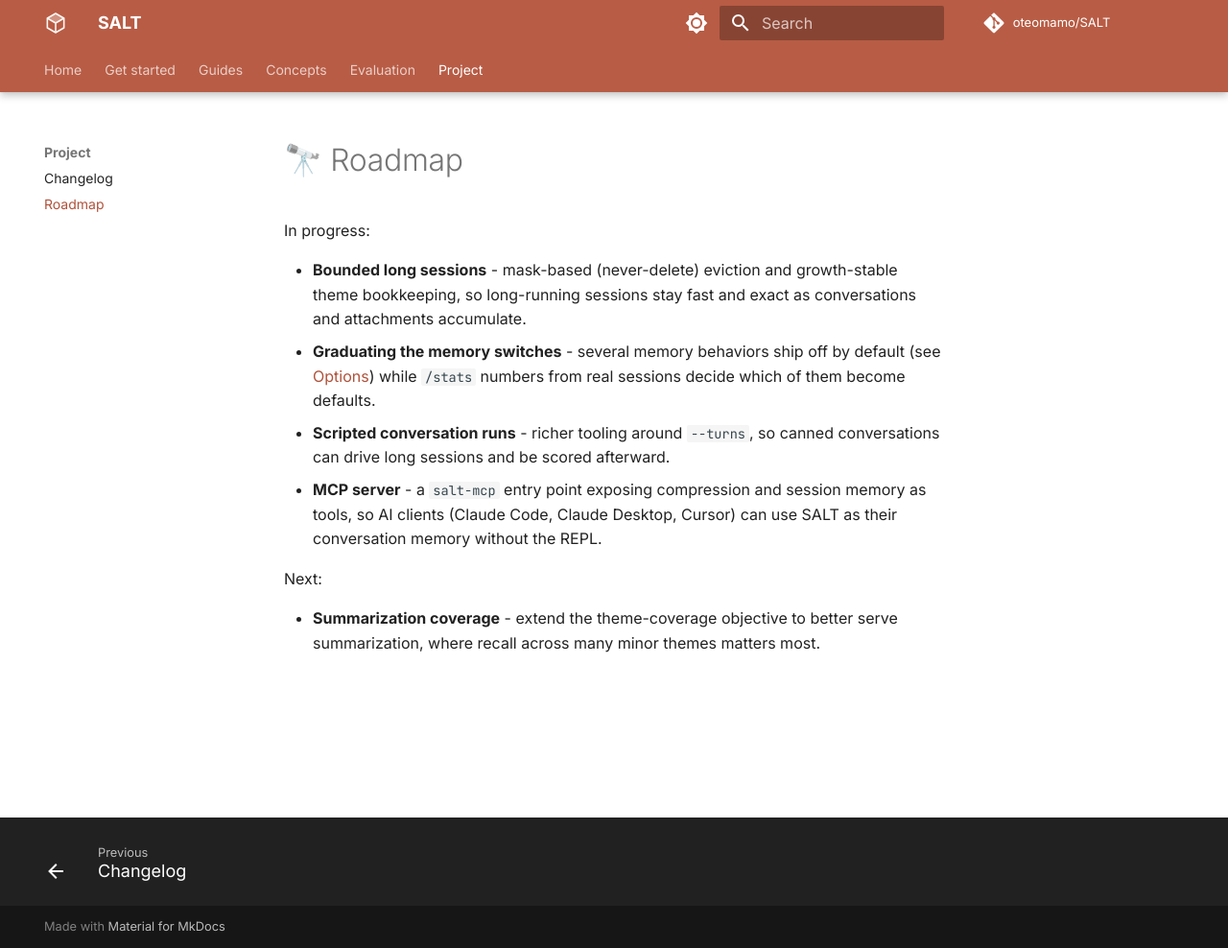
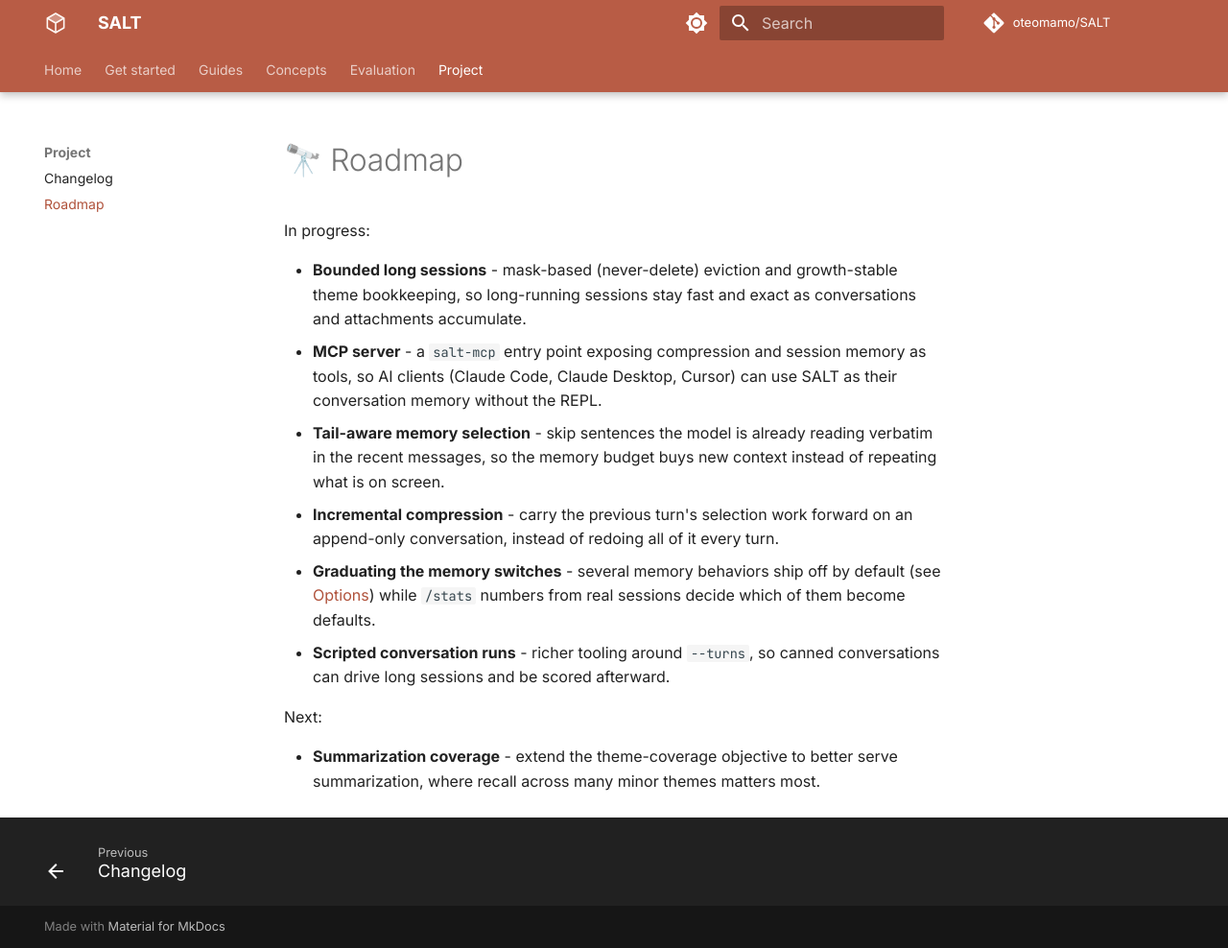
Before and after one commit to oteomamo/SALT, an MkDocs documentation site: the page built from docs/roadmap.md, in a window 1280 px wide and 988 px high. Shown: the whole window at 96% size. Built offline with MkDocs 1.6.1 and Material for MkDocs 9.7.7, drawn with Linux system fonts in a browser that asks for light colours; comment, search, counter and statistics services are not loaded; the version menu is left out.

Commit message:
v2.9.81 README: publish a next steps note and expand the roadmap
Readers had no short answer to what is coming next, and the roadmap
listed four in-progress items while two more are underway. A NOTE
callout under the badges now names the six, and the In progress list
in README.md and docs/roadmap.md gains tail-aware memory selection
and incremental compression. Verified with scripts/verify.sh docs
(mkdocs strict build green).

```diff
--- a/docs/roadmap.md
+++ b/docs/roadmap.md
@@ -5,14 +5,20 @@ In progress:
 - **Bounded long sessions** - mask-based (never-delete) eviction and
   growth-stable theme bookkeeping, so long-running sessions stay fast and
   exact as conversations and attachments accumulate.
+- **MCP server** - a `salt-mcp` entry point exposing compression and session
+  memory as tools, so AI clients (Claude Code, Claude Desktop, Cursor) can use
+  SALT as their conversation memory without the REPL.
+- **Tail-aware memory selection** - skip sentences the model is already
+  reading verbatim in the recent messages, so the memory budget buys new
+  context instead of repeating what is on screen.
+- **Incremental compression** - carry the previous turn's selection work
+  forward on an append-only conversation, instead of redoing all of it every
+  turn.
 - **Graduating the memory switches** - several memory behaviors ship off
   by default (see [Options](options.md)) while `/stats` numbers from real
   sessions decide which of them become defaults.
 - **Scripted conversation runs** - richer tooling around `--turns`, so
   canned conversations can drive long sessions and be scored afterward.
-- **MCP server** - a `salt-mcp` entry point exposing compression and session
-  memory as tools, so AI clients (Claude Code, Claude Desktop, Cursor) can use
-  SALT as their conversation memory without the REPL.
 
 Next:
 
--- a/pyproject.toml
+++ b/pyproject.toml
@@ -4,7 +4,7 @@ build-backend = "setuptools.build_meta"
 
 [project]
 name = "salt"
-version = "2.9.80"
+version = "2.9.81"
 description = "SALT: Salience-Aware Lexical Trie for Long-Context Compression"
 readme = "README.md"
 license = "MIT"
```
Also changed, not shown: README.md (+25 -3 lines).
